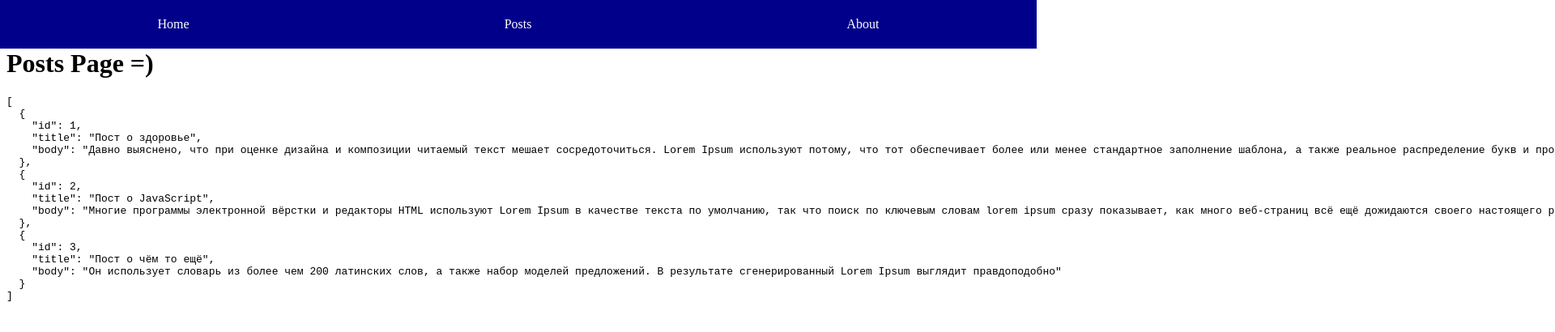
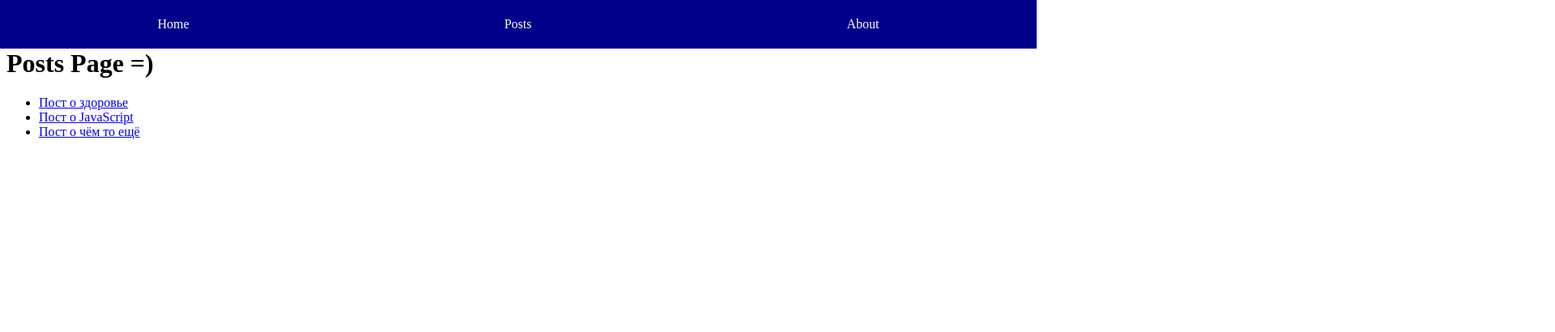
Before and after one commit to SergeyPrivalov31/NextJsPetProject, a Next.js app: page /posts in a window 1280 px wide. Shown: the top 410 px of the page at 81% size, 1920 px wide, since content can reach past the window. Built offline with nearby package versions, Linux system fonts and the light colour scheme; data requests are answered from the project's data file.

Commit message:
create posts

```diff
--- a/pages/posts.js
+++ b/pages/posts.js
@@ -1,22 +1,40 @@
 import { useState, useEffect } from 'react';
 import { MainLayout } from '../components/MainLayout';
+import Link from 'next/link';
 
-export default function Post() {
+export default function Post({ posts }) {
 
-	const [posts, setPosts] = useState([]);
-	useEffect(() => {
-		async function load() {
-			const response = await fetch('http://localhost:4200/posts')
-			const json = await response.json()
-			setPosts(json)
-		}
-		load()
-	}, [])
+	// const [posts, setPosts] = useState([]);
+	// useEffect(() => {
+	// 	async function load() {
+	// 		const response = await fetch('http://localhost:4200/posts')
+	// 		const json = await response.json()
+	// 		setPosts(json)
+	// 	}
+	// 	load()
+	// }, [])
 
 	return (
 		<MainLayout title={"Posts Page"}>
 			<h1>Posts Page =)</h1>
-			<pre>{JSON.stringify(posts, null, 2)}</pre>
+			<ul>
+				{posts.map(post => (
+					<li key={post.id}>
+						<Link href={`/post/[id]`} as={`/post/${post.id}`}>
+							<a>{post.title}</a>
+						</Link>
+					</li>
+				))}
+			</ul>
 		</MainLayout>
 	)
 }
+
+Post.getInitialProps = async () => {
+	const response = await fetch('http://localhost:4200/posts')
+	const posts = await response.json()
+
+	return {
+		posts
+	}
+}
```
